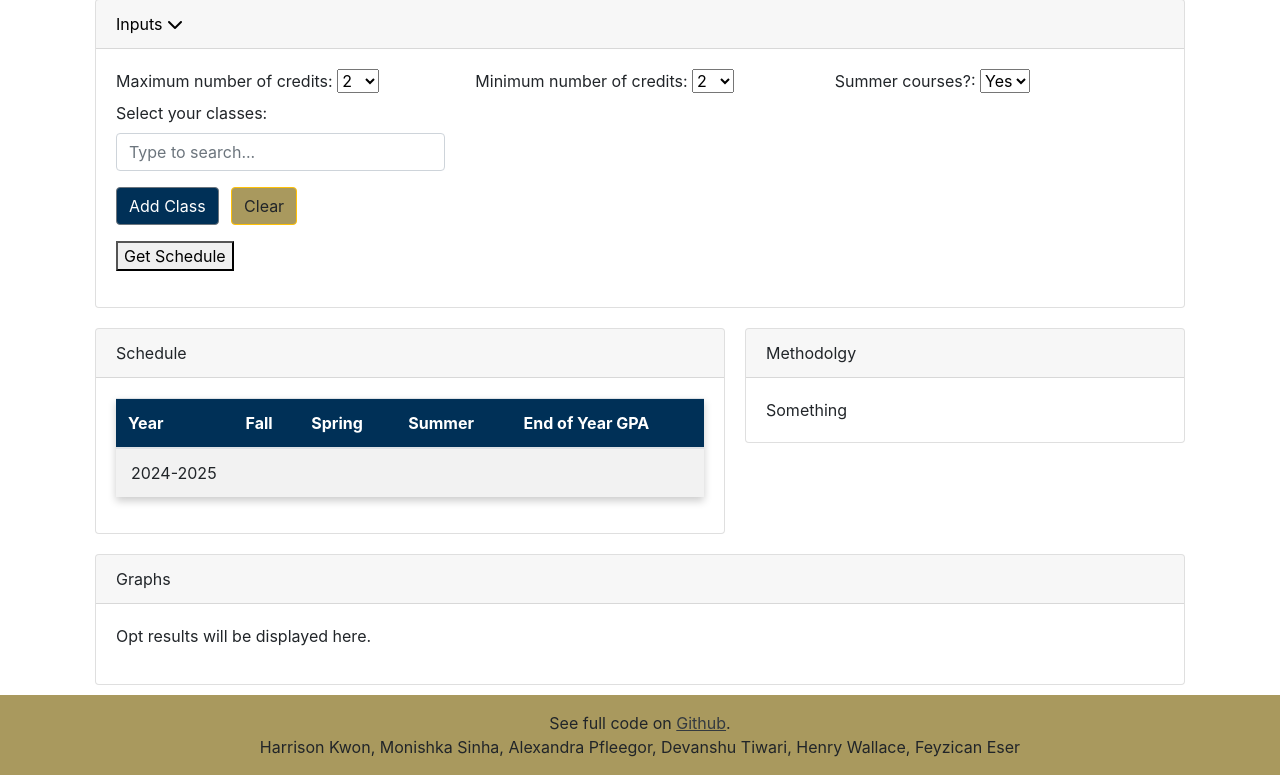
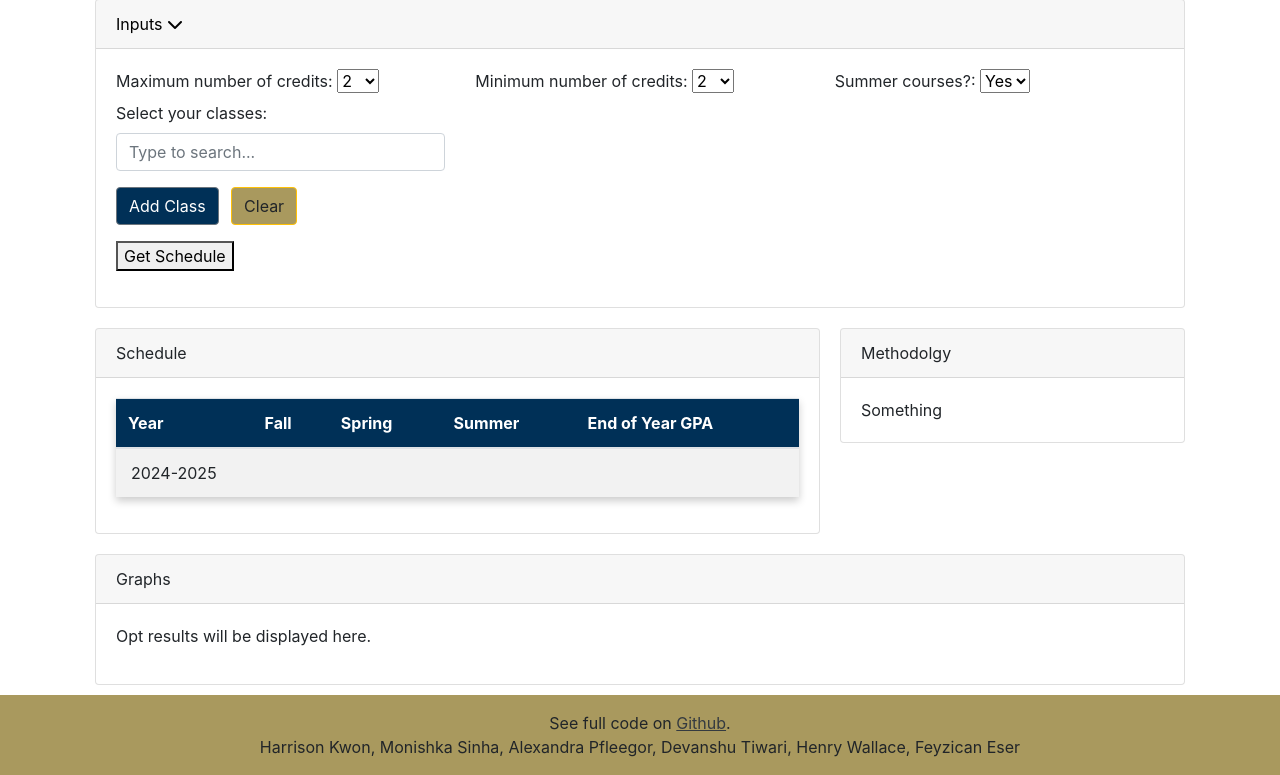
Before and after one commit to apfleegor/6242-final-project, a Flask app: page / in a window 1280 px wide. Shown: the part 119-894 px from the top of the page. Run offline with Flask 3, Linux system fonts and the light colour scheme; some libraries are stand-ins or nearby versions.

Commit message:
formatting

```diff
--- a/templates/index.html
+++ b/templates/index.html
@@ -155,7 +155,7 @@
     <div class="row">
 
       <!-- first column -->
-      <div class="col-md-7 padding-r">
+      <div class="col-md-8 padding-r">
 
         <!-- schedule table -->
             <div class="card">
```
